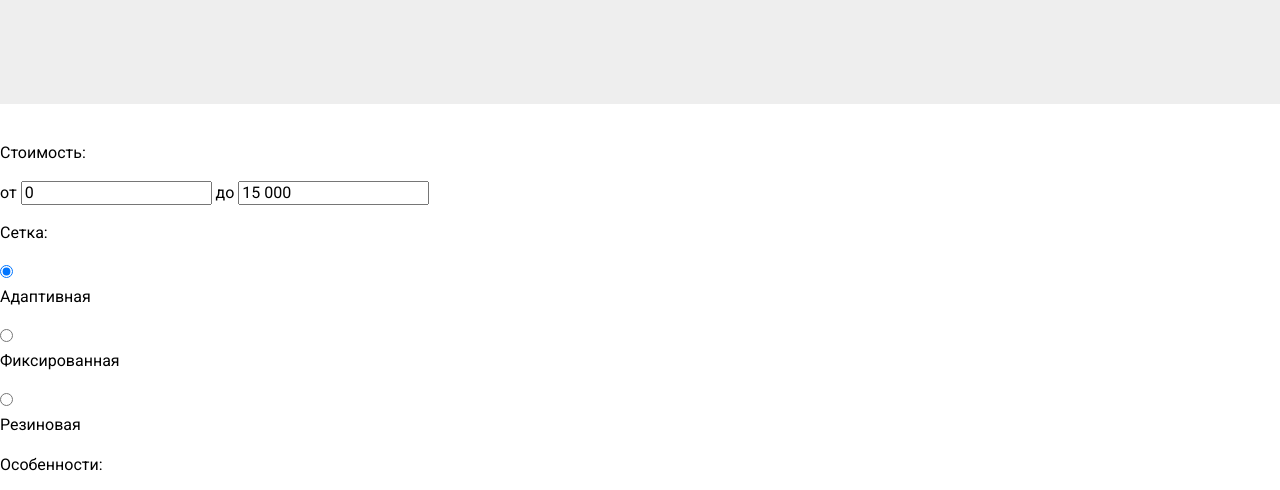
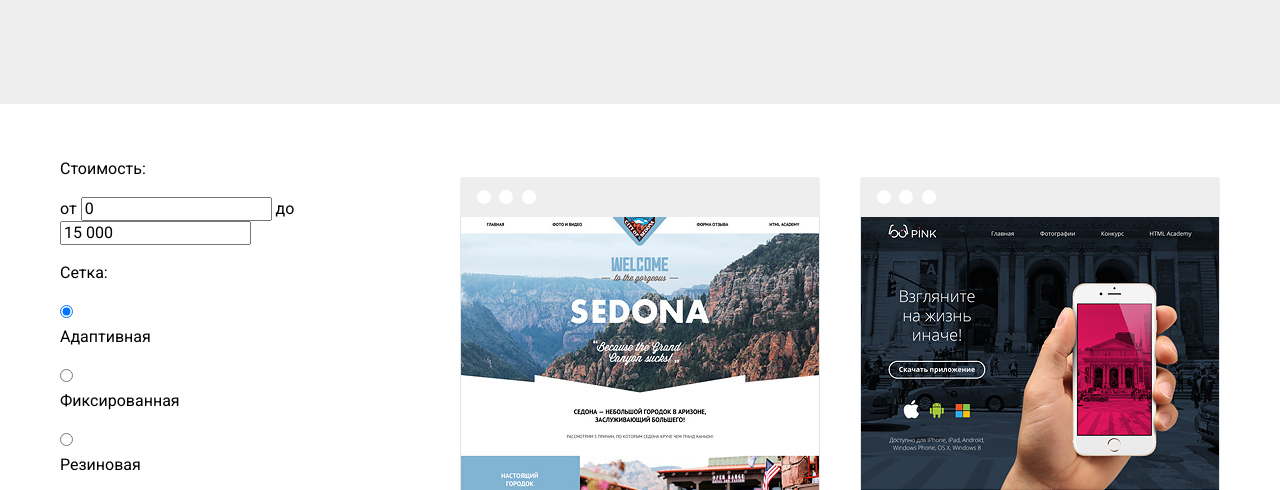
Before and after one commit to alexey-holzschutz/845619-nerds, a plain HTML site: page catalog.html in a window 1280 px wide. Shown: the part 252-742 px from the top of the page. Drawn offline with Linux system fonts and the light colour scheme.

Commit message:
Флекс фильтр и карточки

```diff
--- a/catalog.html
+++ b/catalog.html
@@ -34,6 +34,10 @@
   <!-- Content -->
 
 <main>
+  <div class="flex wrapper">
+    <section class="filter">
+
+
     <section class="sidebar">
       <p class="filter-title">Стоимость:</p>
 
@@ -98,8 +102,11 @@
         <a href="#" class="sorting-text">По функционалу</a>
       </li>
     </ul>
+    </section> <!-- class="filter" -->
+
 
     <!--======================================================== Item cards -->
+    <section class="catalog">
     <ul class="catalog__list">
         <li class="catalog__item">
           <span class="catalog__circle"></span>
@@ -164,6 +171,9 @@
         <li class="paginator__item"><a href="#">3</a></li>
         <li class="paginator__item paginator__item--next"><a href="#">Следующая</a></li>
       </ul>
+
+    </section> <!-- class="catalog" -->
+  </div>
 
 
   <!-- Map & contacts -->
--- a/css/style.css
+++ b/css/style.css
@@ -1098,6 +1098,16 @@ next
 
 }
 
+.catalog {
+  width: 760px;
+  margin-left: auto;
+}
+
+.filter {
+  width: 260px;
+}
+
+
 .catalog__list {
   display: flex;
   flex-wrap: wrap;
```
